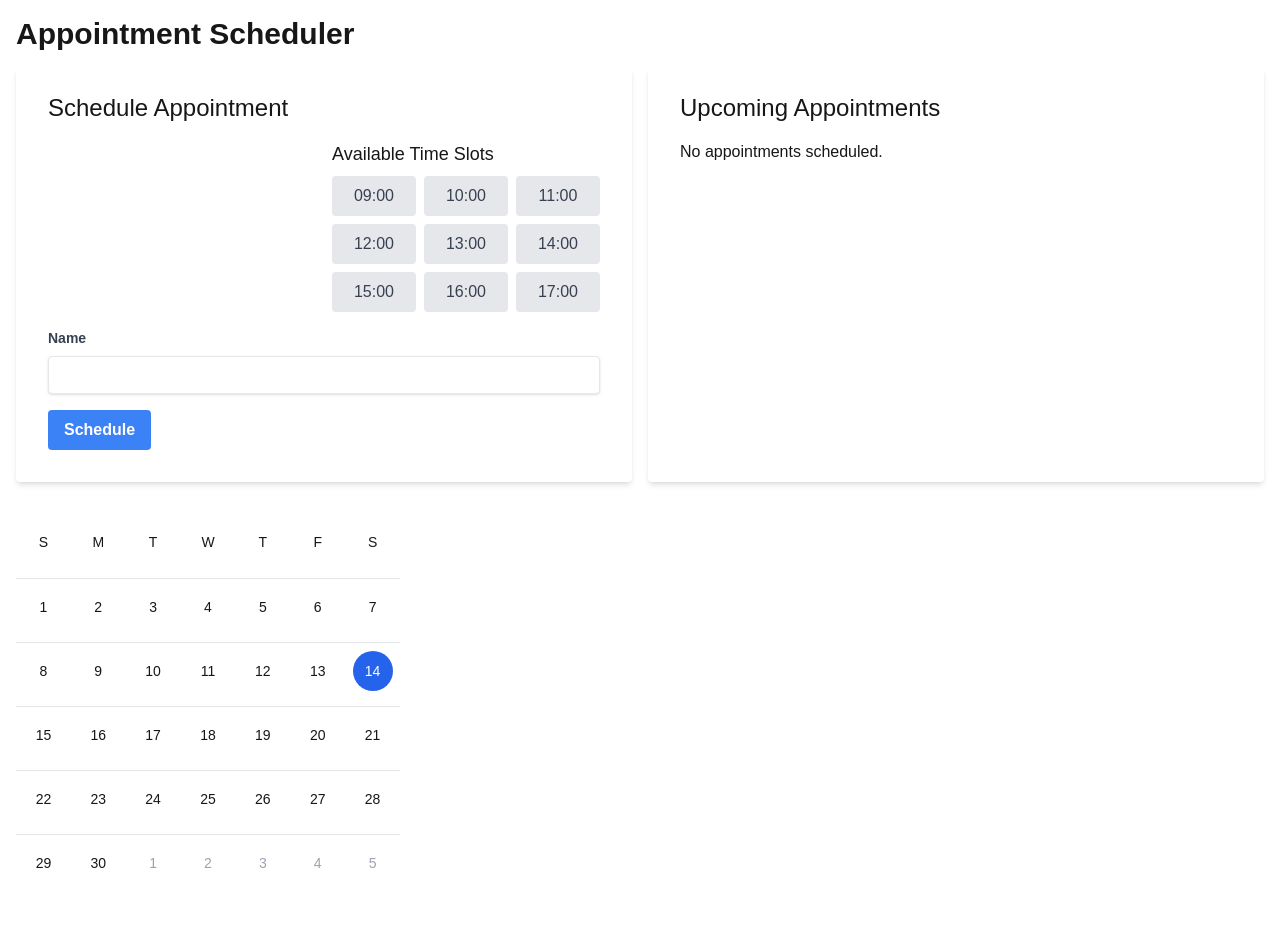
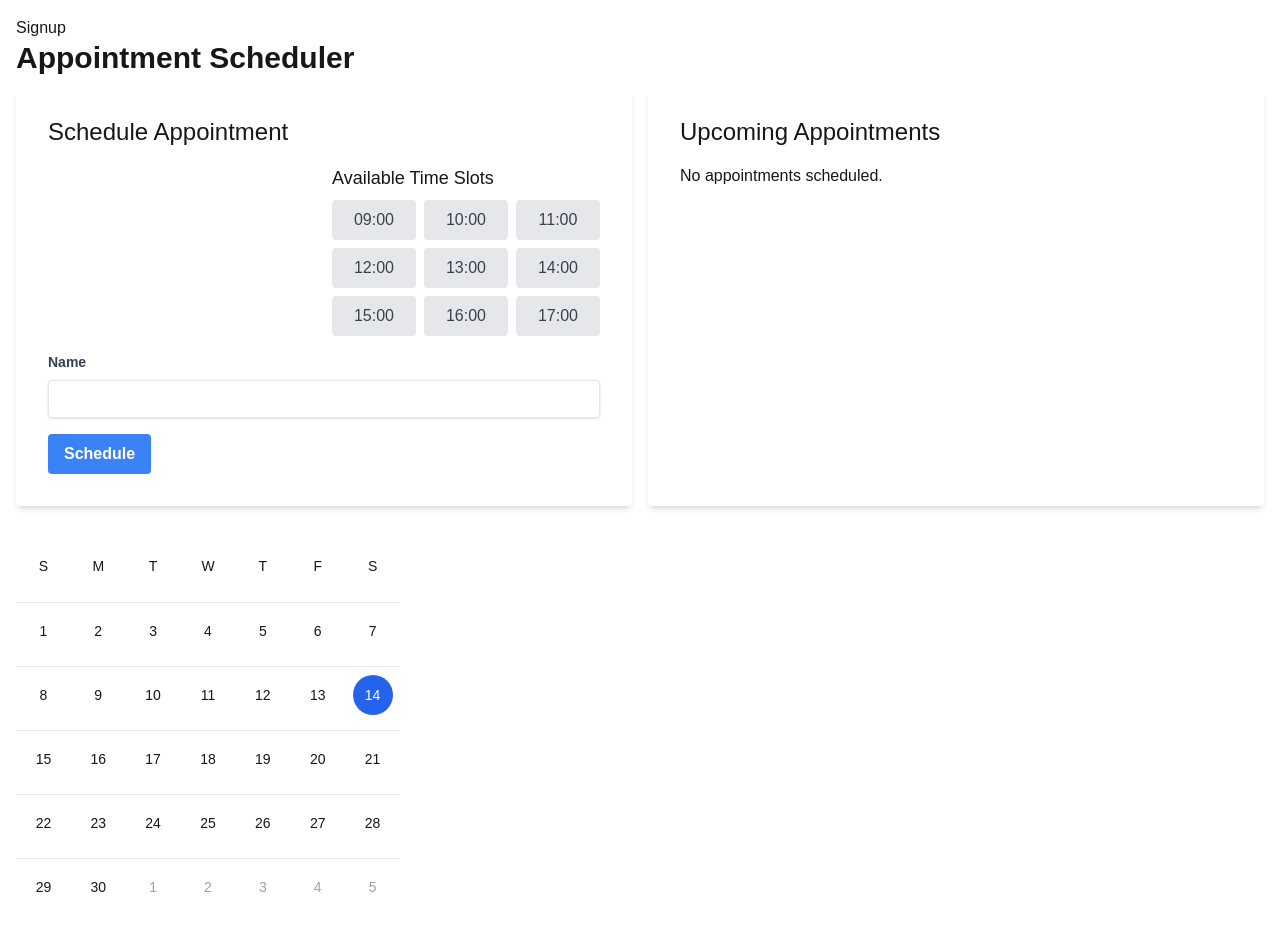
Before and after one commit to grayowldev/wellnest-ui, a Next.js app: page / in a window 1280 px wide. Shown: the top 930 px of the page. Built offline with nearby package versions, Linux system fonts and the light colour scheme.

Commit message:
minor changes

```diff
--- a/src/app/globals.css
+++ b/src/app/globals.css
@@ -25,3 +25,68 @@
     text-wrap: balance;
   }
 }
+
+@layer base {
+  :root {
+    --background: 0 0% 100%;
+    --foreground: 0 0% 3.9%;
+    --card: 0 0% 100%;
+    --card-foreground: 0 0% 3.9%;
+    --popover: 0 0% 100%;
+    --popover-foreground: 0 0% 3.9%;
+    --primary: 0 0% 9%;
+    --primary-foreground: 0 0% 98%;
+    --secondary: 0 0% 96.1%;
+    --secondary-foreground: 0 0% 9%;
+    --muted: 0 0% 96.1%;
+    --muted-foreground: 0 0% 45.1%;
+    --accent: 0 0% 96.1%;
+    --accent-foreground: 0 0% 9%;
+    --destructive: 0 84.2% 60.2%;
+    --destructive-foreground: 0 0% 98%;
+    --border: 0 0% 89.8%;
+    --input: 0 0% 89.8%;
+    --ring: 0 0% 3.9%;
+    --chart-1: 12 76% 61%;
+    --chart-2: 173 58% 39%;
+    --chart-3: 197 37% 24%;
+    --chart-4: 43 74% 66%;
+    --chart-5: 27 87% 67%;
+    --radius: 0.5rem;
+  }
+  .dark {
+    --background: 0 0% 3.9%;
+    --foreground: 0 0% 98%;
+    --card: 0 0% 3.9%;
+    --card-foreground: 0 0% 98%;
+    --popover: 0 0% 3.9%;
+    --popover-foreground: 0 0% 98%;
+    --primary: 0 0% 98%;
+    --primary-foreground: 0 0% 9%;
+    --secondary: 0 0% 14.9%;
+    --secondary-foreground: 0 0% 98%;
+    --muted: 0 0% 14.9%;
+    --muted-foreground: 0 0% 63.9%;
+    --accent: 0 0% 14.9%;
+    --accent-foreground: 0 0% 98%;
+    --destructive: 0 62.8% 30.6%;
+    --destructive-foreground: 0 0% 98%;
+    --border: 0 0% 14.9%;
+    --input: 0 0% 14.9%;
+    --ring: 0 0% 83.1%;
+    --chart-1: 220 70% 50%;
+    --chart-2: 160 60% 45%;
+    --chart-3: 30 80% 55%;
+    --chart-4: 280 65% 60%;
+    --chart-5: 340 75% 55%;
+  }
+}
+
+@layer base {
+  * {
+    @apply border-border;
+  }
+  body {
+    @apply bg-background text-foreground;
+  }
+}
--- a/src/app/page.tsx
+++ b/src/app/page.tsx
@@ -4,6 +4,7 @@
 import AppointmentList from './components/AppointmentList';
 import AppointmentForm  from './components/AppointmentForm';
 import Calendar, { generateDate } from './components/Calendar';
+import {Signup} from "@/app/views/Signup";
 
 export default function Home() {
   const [appointments, setAppointments] = useState([]);
@@ -16,6 +17,7 @@
 
   return (
     <main className="container mx-auto p-4">
+        <Signup />
       <h1 className="text-3xl font-bold mb-4">Appointment Scheduler</h1>
       <div className="grid grid-cols-1 md:grid-cols-2 gap-4">
         <AppointmentForm onAddAppointment={addAppointment} />
--- a/tailwind.config.ts
+++ b/tailwind.config.ts
@@ -1,19 +1,63 @@
 import type { Config } from "tailwindcss";
 
 const config: Config = {
-  content: [
+    darkMode: ["class"],
+    content: [
     "./src/pages/**/*.{js,ts,jsx,tsx,mdx}",
     "./src/components/**/*.{js,ts,jsx,tsx,mdx}",
     "./src/app/**/*.{js,ts,jsx,tsx,mdx}",
   ],
   theme: {
-    extend: {
-      colors: {
-        background: "var(--background)",
-        foreground: "var(--foreground)",
-      },
-    },
+  	extend: {
+  		colors: {
+  			background: 'hsl(var(--background))',
+  			foreground: 'hsl(var(--foreground))',
+  			card: {
+  				DEFAULT: 'hsl(var(--card))',
+  				foreground: 'hsl(var(--card-foreground))'
+  			},
+  			popover: {
+  				DEFAULT: 'hsl(var(--popover))',
+  				foreground: 'hsl(var(--popover-foreground))'
+  			},
+  			primary: {
+  				DEFAULT: 'hsl(var(--primary))',
+  				foreground: 'hsl(var(--primary-foreground))'
+  			},
+  			secondary: {
+  				DEFAULT: 'hsl(var(--secondary))',
+  				foreground: 'hsl(var(--secondary-foreground))'
+  			},
+  			muted: {
+  				DEFAULT: 'hsl(var(--muted))',
+  				foreground: 'hsl(var(--muted-foreground))'
+  			},
+  			accent: {
+  				DEFAULT: 'hsl(var(--accent))',
+  				foreground: 'hsl(var(--accent-foreground))'
+  			},
+  			destructive: {
+  				DEFAULT: 'hsl(var(--destructive))',
+  				foreground: 'hsl(var(--destructive-foreground))'
+  			},
+  			border: 'hsl(var(--border))',
+  			input: 'hsl(var(--input))',
+  			ring: 'hsl(var(--ring))',
+  			chart: {
+  				'1': 'hsl(var(--chart-1))',
+  				'2': 'hsl(var(--chart-2))',
+  				'3': 'hsl(var(--chart-3))',
+  				'4': 'hsl(var(--chart-4))',
+  				'5': 'hsl(var(--chart-5))'
+  			}
+  		},
+  		borderRadius: {
+  			lg: 'var(--radius)',
+  			md: 'calc(var(--radius) - 2px)',
+  			sm: 'calc(var(--radius) - 4px)'
+  		}
+  	}
   },
-  plugins: [],
+  plugins: [require("tailwindcss-animate")],
 };
 export default config;
```
Also changed, not shown: package.json (+7 -1 lines), 1 other file (tests, documents, lock files or other folders).
